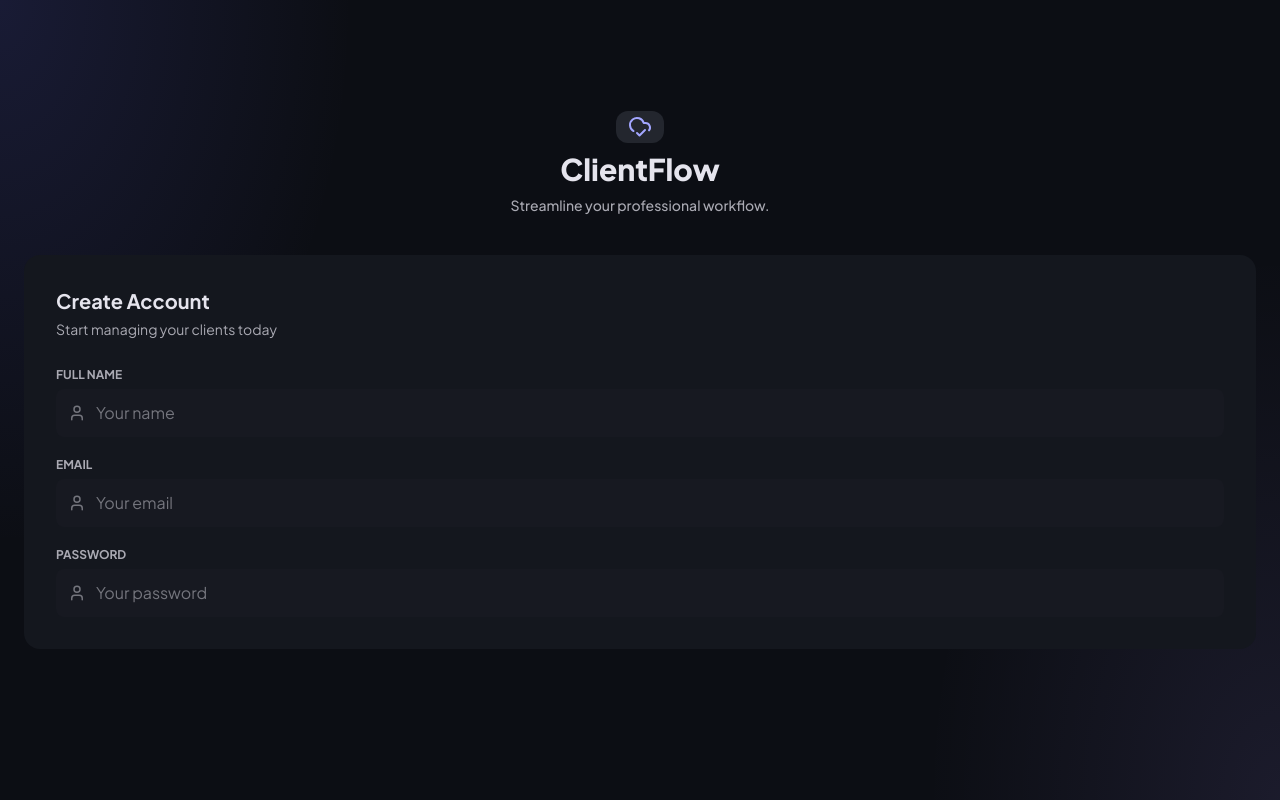
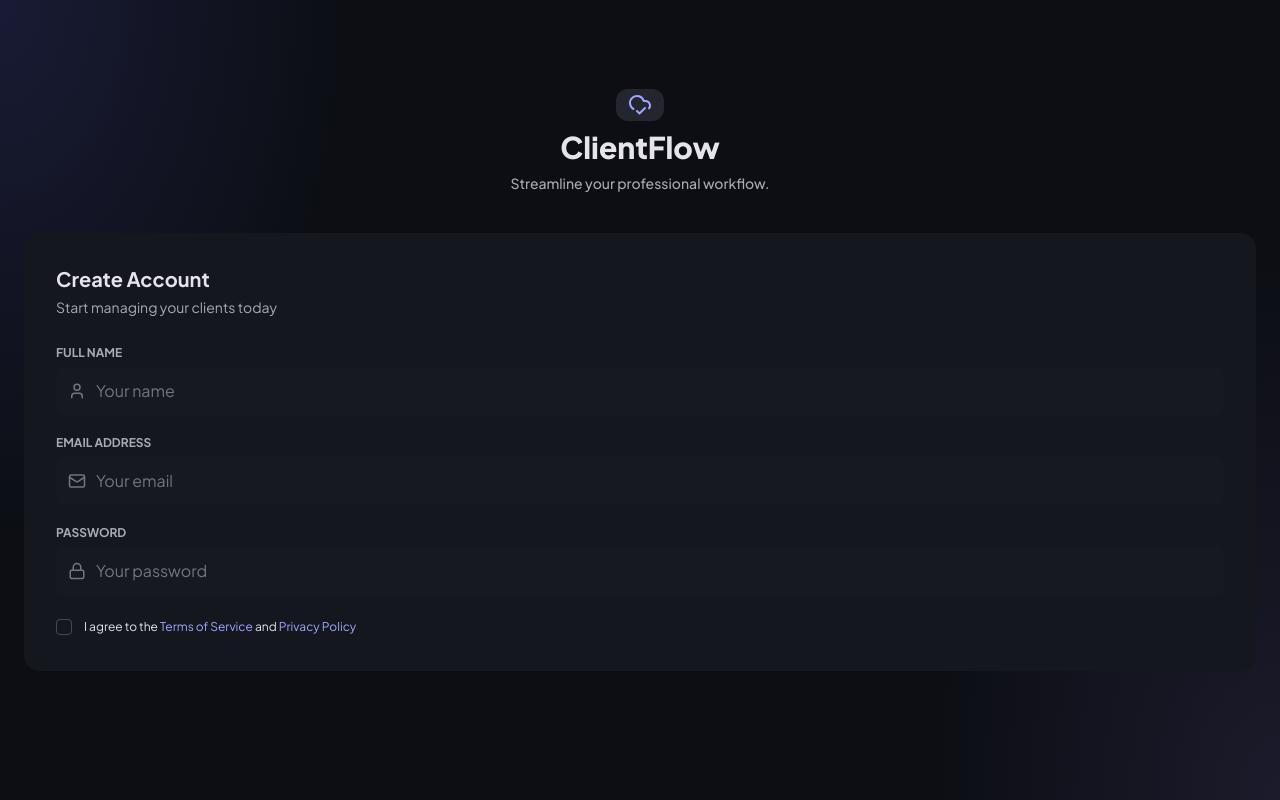
Before and after one commit to Sandro-A-Moraes/clientFlow-frontend, a Next.js app: page /register in a window 1280 px wide. Built offline with nearby package versions, Linux system fonts and the light colour scheme.

Commit message:
feat: enhance RegisterForm with TermsAcceptance component and update input field labels

```diff
--- a/src/app/(auth)/register/components/RegisterForm.tsx
+++ b/src/app/(auth)/register/components/RegisterForm.tsx
@@ -1,8 +1,9 @@
 'use client';
 
 import Input from '@/shared/components/ui/Input';
-import { UserIcon } from 'lucide-react';
+import { Lock, Mail, UserIcon } from 'lucide-react';
 import { ReactNode, useState } from 'react';
+import TermsAcceptance from './TermsAcceptance';
 
 type fieldKey = 'fullName' | 'email' | 'password';
 
@@ -24,17 +25,17 @@ const fields: fieldConfig[] = [
   },
   {
     key: 'email',
-    label: 'Email',
+    label: 'Email Address',
     placeholder: 'Your email',
     type: 'email',
-    icon: <UserIcon width={18} height={18} className='text-neutral-500' />,
+    icon: <Mail width={18} height={18} className='text-neutral-500' />,
   },
   {
     key: 'password',
     label: 'Password',
     placeholder: 'Your password',
     type: 'password',
-    icon: <UserIcon width={18} height={18} className='text-neutral-500' />,
+    icon: <Lock width={18} height={18} className='text-neutral-500' />,
   },
 ];
 
@@ -69,6 +70,8 @@ const RegisterForm = () => {
             }
           />
         ))}
+
+        <TermsAcceptance />
       </div>
     </form>
   );
--- /dev/null
+++ b/src/app/(auth)/register/components/TermsAcceptance.tsx
@@ -0,0 +1,20 @@
+import cn from '@/shared/lib/utils/cn';
+import React from 'react';
+
+const TermsAcceptance = () => {
+  return (
+    <div className='py-1 flex gap-3'>
+      <input
+        type='checkbox'
+        className='appearance-none w-4 h-4 border border-neutral-600 rounded-sm'
+      />
+      <p className='text-xs'>
+        I agree to the{' '}
+        <span className={cn('text-brand-400')}>Terms of Service</span> and{' '}
+        <span className={cn('text-brand-400')}>Privacy Policy</span>
+      </p>
+    </div>
+  );
+};
+
+export default TermsAcceptance;
--- a/src/shared/components/ui/Input.tsx
+++ b/src/shared/components/ui/Input.tsx
@@ -7,6 +7,7 @@ interface IInputProps extends React.InputHTMLAttributes<HTMLInputElement> {
   rightIcon?: ReactNode;
   label?: string;
   value?: string;
+  onChange?: (e: React.ChangeEvent<HTMLInputElement>) => void;
 }
 
 const Input = ({
@@ -16,6 +17,7 @@ const Input = ({
   rightIcon,
   label,
   value,
+  onChange,
 }: IInputProps) => {
   return (
     <div className='flex flex-col gap-1.5 w-full'>
@@ -35,6 +37,7 @@ const Input = ({
           placeholder={placeholder}
           className='bg-[#171921] text-neutral-300 placeholder:text-neutral-500 focus:outline-none focus:ring-2 focus:ring-[#251847] w-full pl-10 pr-4 py-3 rounded-lg'
           value={value}
+          onChange={onChange}
         />
         {rightIcon && (
           <div className='absolute right-3 top-1/2 transform -translate-y-1/2'>
```
